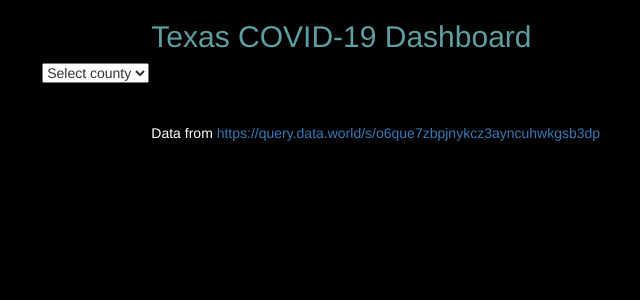
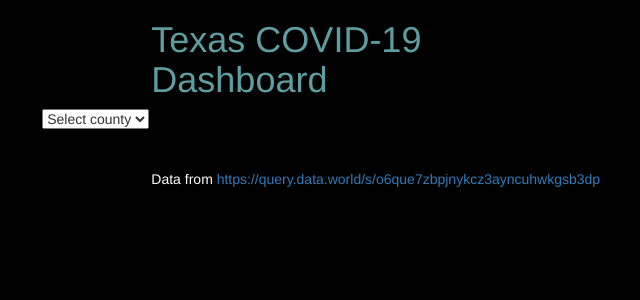
Before and after one commit to travis-tyler/Texas_COVID_app, a Flask app: page / in a window 1280 px wide. Shown: the top 300 px of the page, without its empty margins (67-707 px from the left). Run offline with Flask 2, Linux system fonts and the light colour scheme; parts of the project's set-up code (start-up, migrations or seed data) failed here and were passed over; some libraries are stand-ins or nearby versions.

Commit message:
fixed spacing

```diff
--- a/app/templates/index.html
+++ b/app/templates/index.html
@@ -14,8 +14,9 @@
   <div class="row">
     <div class="col-md-2"></div>
     <div class="col-md-4">
-      <h2 style="color: cadetblue;">Texas COVID-19 Dashboard</h2>
+      <h1 style="color: cadetblue;">Texas COVID-19 Dashboard</h2>
     </div>
+    <br>
   </div>
 
   <div class="row">
@@ -27,8 +28,8 @@
         <option value="{{ county }}">{{ county }}</option>
         {% endfor %}
       </select>
-      </div>
     </div>
+    <br>
   </div>
   <div class="row">
     <div class="col-md-2"></div>
@@ -38,7 +39,7 @@
     <br>
   </div>
   <div class="row">
-    <div class="col-md-1"></div>
+    <div class="col-md-2"></div>
     <div class="col-md-6">
       <div id="deathPlot"></div>
     </div>
```
